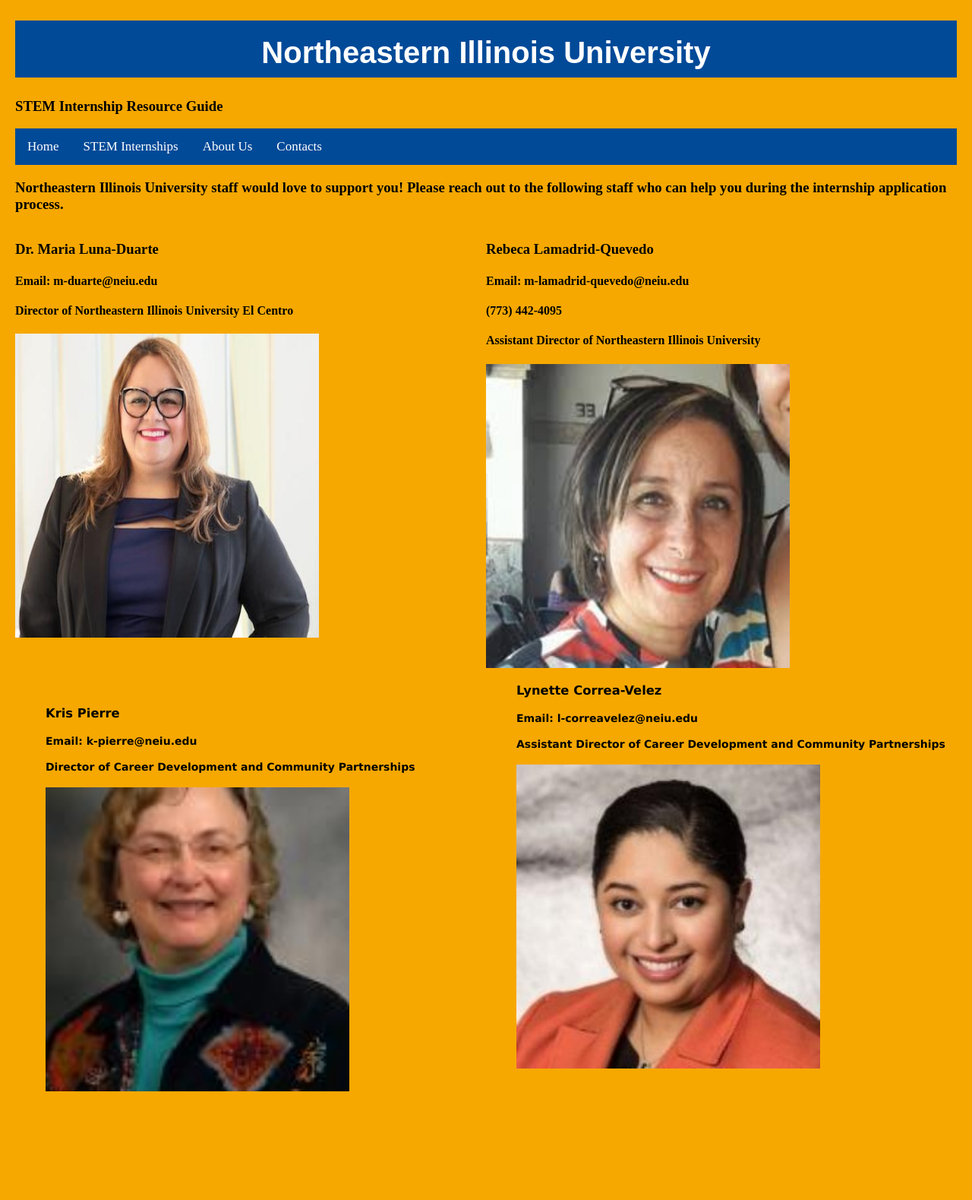
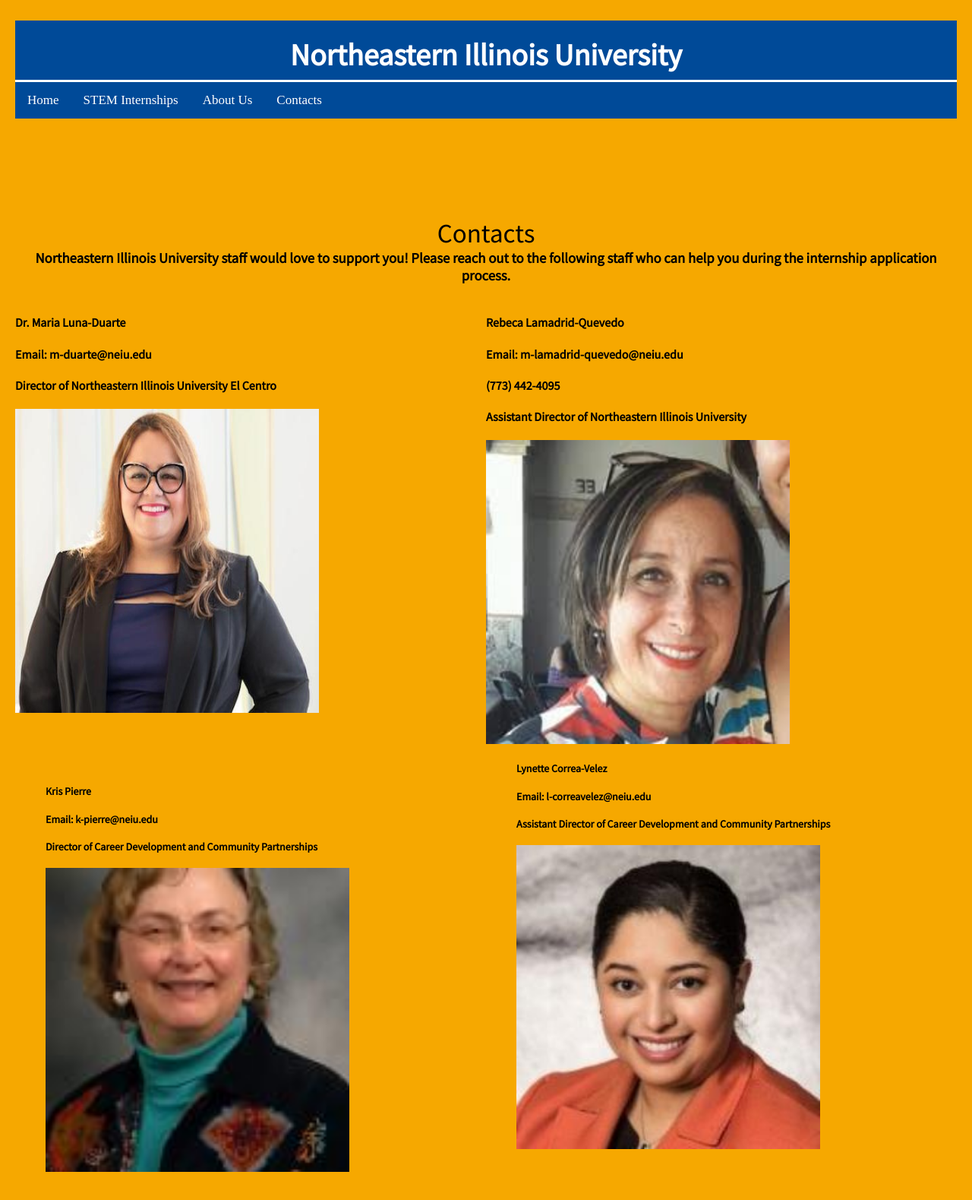
Before and after one commit to sergiolr2201/First-Repo, a Python web app: template Template/FCD_Contact.html in a window 1280 px wide. Shown: the whole page at 76% size. Before the commit the page ends 1436 px from the top, so only its background shows below. Run offline with Jinja, Linux system fonts and the light colour scheme; the template is opened without the code that fills it, so the values that code supplies are empty.

Commit message:
fix mose sn move nav bar

```diff
--- a/Template/FCD_About_page.html
+++ b/Template/FCD_About_page.html
@@ -3,6 +3,7 @@
 
     <title>Northeastern Illinois University Internships</title>
     <link href="static/FCD_About_page.css" rel="stylesheet" type="text/css"/>
+    <link href="https://fonts.googleapis.com/css?family=Source+Sans+Pro&display=swap" rel="stylesheet">
 
 </head>
 <div class="Top">
--- a/Template/FCD_Contact.html
+++ b/Template/FCD_Contact.html
@@ -3,6 +3,7 @@
 <head>
 	<title>Northeastern Illinois Internships Contact Page</title>
 	<link href="../static/FCD_Contact.css" rel="stylesheet" type="text/css"/>
+    <link href="https://fonts.googleapis.com/css?family=Source+Sans+Pro&display=swap" rel="stylesheet">
 </head>
 
 <body>
@@ -16,17 +17,18 @@
 </div>
 
 	<div class="contact-section">
+    <h2>Contacts</h2>
 	<h3>Northeastern Illinois University staff would love to support you! Please reach out to the following staff who can help you during the internship application process.</h3>
 	<div id="rows">
 		<div>
-			<h3>Dr. Maria Luna-Duarte</h3>
+			<h4>Dr. Maria Luna-Duarte</h4>
 			<h4>Email: m-duarte@neiu.edu</h4>
 			<h4>Director of Northeastern Illinois University El Centro</h4>
             <img src="../static/MainLunaDuarte_0.jpg" alt="Squad" height="400" width="400">
 		</div>
 		<div>
 			<div>
-			<h3>Rebeca Lamadrid-Quevedo</h3>
+			<h4>Rebeca Lamadrid-Quevedo</h4>
 			<h4>Email: m-lamadrid-quevedo@neiu.edu</h4>
 			<h4>(773) 442-4095</h4>
 			<h4>Assistant Director of Northeastern Illinois University</h4>
@@ -39,7 +41,7 @@
 		<ul>
             <br>
 			<div>
-			<h3>Kris Pierre</h3>
+			<h4>Kris Pierre</h4>
 			<h4>Email: k-pierre@neiu.edu</h4>
 			<h4>Director of Career Development and Community Partnerships</h4>
 			</div>
@@ -53,7 +55,7 @@
 		<div>
 		<ul>
 			<div>
-			<h3>Lynette Correa-Velez</h3>
+			<h4>Lynette Correa-Velez</h4>
 			<h4>Email: l-correavelez@neiu.edu</h4>
 			<h4>Assistant Director of Career Development and Community Partnerships</h4>
 			</div>
--- a/static/FCD_About_page.css
+++ b/static/FCD_About_page.css
@@ -26,7 +26,7 @@ h2{
 
 p, ul, ol{
 	color: #000000;
-	font: 14px verdana, arial, sans-serif;
+	font: 14px "Source Sans Pro", sans-serif;
 }
 
 #side{
@@ -46,6 +46,7 @@ p, ul, ol{
 li a{
     display: block;
     width: 60px;
+    font: 14px "Source Sans Pro", sans-serif;
 }
 
 /* Add a black background color to the top navigation */
@@ -94,6 +95,7 @@ h1 {
 }
 .about-section {
 	padding: 0%;
+    font: 14px "Source Sans Pro", sans-serif;
 	text-align: center;
   position: relative;
   top: 50px;
--- a/static/FCD_Contact.css
+++ b/static/FCD_Contact.css
@@ -11,19 +11,22 @@ body{
 	padding-left: 3%;
 }
 h2{
-	background color: #004a98;
-	text-align: center;
-	background-color: #004a98;
-	color: white;
-	position: relative;
-	top: -40px;
+	color: black;
+    height: auto;
+    border-top-color: #F6A800;
+	font: 35px "Source Sans Pro", sans-serif;
+    background-color: #F6A800;
+    text-align: center;
+    position: relative;
+    top: 30px;
 }
 /* Add a black background color to the top navigation */
 .topnav {
   background-color: #004a98;
   overflow: auto;
+    border-top: solid white;
   position: relative;
-	top: 0;
+	top: -70px;
 }
 
 /* Style the links inside the navigation bar */
@@ -82,7 +85,8 @@ h1{
 
 h3{
 	color: black;
-	font: 21px, arial, verdana, sans-serif;
+	font-family: "Source Sans Pro", sans-serif;
+    text-align: center;
 	/*text-align: start;*/
 }
 
@@ -90,3 +94,11 @@ h3{
 	display:grid;
 	grid-template-columns: 1fr 1fr;
 }
+h4{
+	color: black;
+	font-family: "Source Sans Pro", sans-serif;
+	text-align: start;
+}
+.contact-section{
+
+}
```
